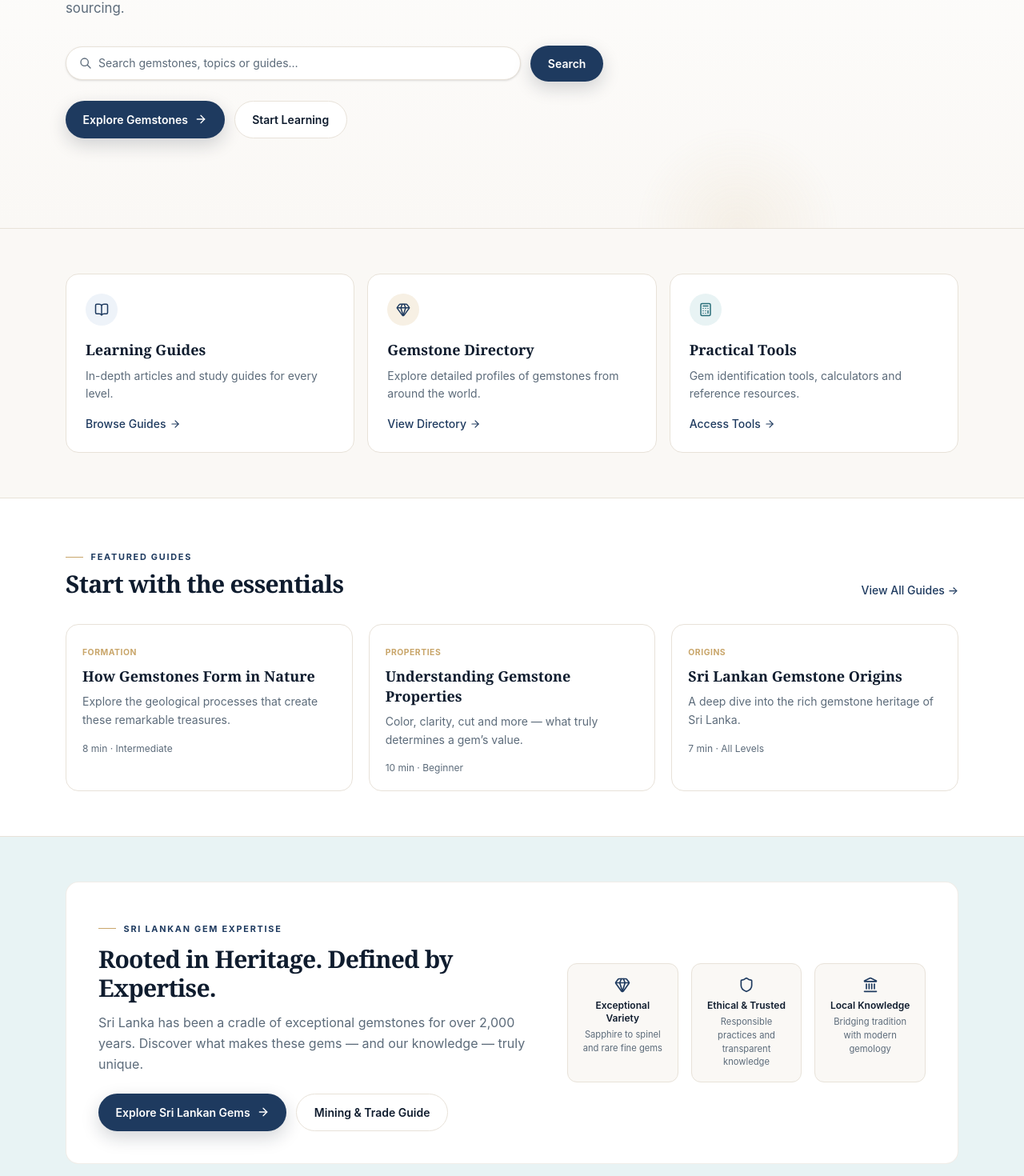
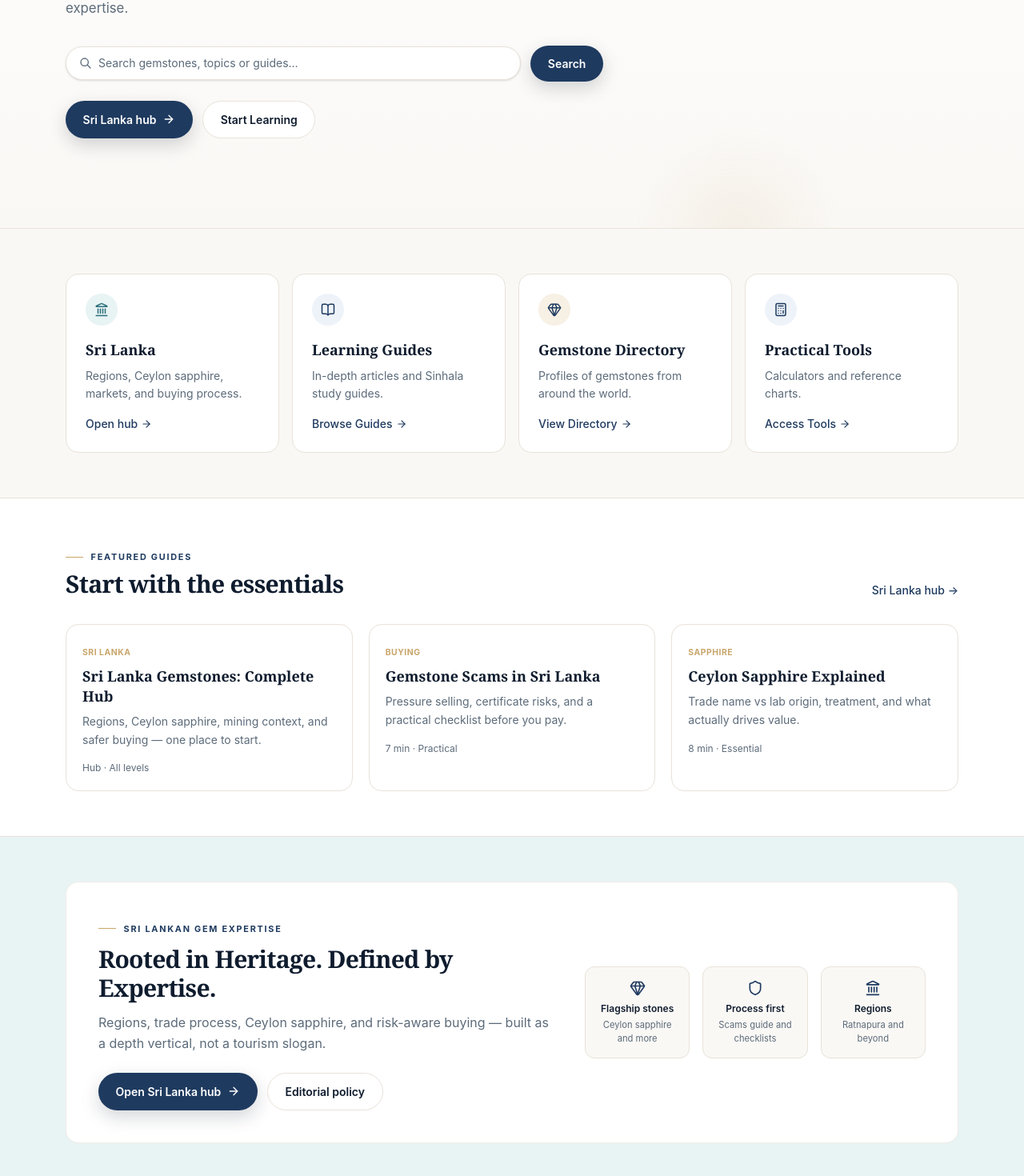
Before and after one commit to LinukaBandara/GemologyX, a Next.js app: page / in a window 1280 px wide. Shown: the part 418-1888 px from the top of the page at 80% size. Built offline with nearby package versions, Linux system fonts and the light colour scheme.

Commit message:
home: point Sri Lanka CTA and featured guides to Phase 0 hubs

```diff
--- a/src/app/page.tsx
+++ b/src/app/page.tsx
@@ -1,29 +1,32 @@
 import Link from "next/link";
-import { ArrowRight, BookOpen, Gem, Calculator, MapPin, Shield, Landmark } from "lucide-react";
+import { ArrowRight, BookOpen, Gem, Calculator, Shield, Landmark } from "lucide-react";
 import { gemstones } from "@/data/gemstones";
 import { GemstoneCard } from "@/components/gemstone-card";
 
 const FEATURED_GUIDES = [
   {
-    tag: "Formation",
-    title: "How Gemstones Form in Nature",
-    description: "Explore the geological processes that create these remarkable treasures.",
-    href: "/learn",
-    meta: "8 min · Intermediate",
+    tag: "Sri Lanka",
+    title: "Sri Lanka Gemstones: Complete Hub",
+    description:
+      "Regions, Ceylon sapphire, mining context, and safer buying — one place to start.",
+    href: "/sri-lanka",
+    meta: "Hub · All levels",
   },
   {
-    tag: "Properties",
-    title: "Understanding Gemstone Properties",
-    description: "Color, clarity, cut and more — what truly determines a gem’s value.",
-    href: "/learn",
-    meta: "10 min · Beginner",
+    tag: "Buying",
+    title: "Gemstone Scams in Sri Lanka",
+    description:
+      "Pressure selling, certificate risks, and a practical checklist before you pay.",
+    href: "/sri-lanka/buying/gemstone-scams",
+    meta: "7 min · Practical",
   },
   {
-    tag: "Origins",
-    title: "Sri Lankan Gemstone Origins",
-    description: "A deep dive into the rich gemstone heritage of Sri Lanka.",
-    href: "/origins/sri-lanka",
-    meta: "7 min · All Levels",
+    tag: "Sapphire",
+    title: "Ceylon Sapphire Explained",
+    description:
+      "Trade name vs lab origin, treatment, and what actually drives value.",
+    href: "/sri-lanka/gems/ceylon-sapphire",
+    meta: "8 min · Essential",
   },
 ];
 
@@ -43,15 +46,29 @@ export default function HomePage() {
               Discover the science and beauty behind every gem.
             </h1>
             <p className="mt-5 max-w-xl text-base leading-relaxed text-muted md:text-[1.05rem]">
-              GemologyX is your trusted guide to understanding gemstones — from formation and properties to identification, treatments and ethical sourcing.
+              GemologyX is your trusted guide to understanding gemstones — from
+              formation and properties to identification, treatments, and Sri
+              Lankan expertise.
             </p>
 
             <div className="mt-8 flex flex-col gap-3 sm:flex-row sm:items-center">
               <div className="flex flex-1 items-center gap-2 rounded-full border border-border bg-white px-4 py-2.5 shadow-sm">
-                <svg className="h-4 w-4 shrink-0 text-muted" fill="none" viewBox="0 0 24 24" stroke="currentColor">
-                  <path strokeLinecap="round" strokeLinejoin="round" strokeWidth={2} d="M21 21l-6-6m2-5a7 7 0 11-14 0 7 7 0 0114 0z" />
+                <svg
+                  className="h-4 w-4 shrink-0 text-muted"
+                  fill="none"
+                  viewBox="0 0 24 24"
+                  stroke="currentColor"
+                >
+                  <path
+                    strokeLinecap="round"
+                    strokeLinejoin="round"
+                    strokeWidth={2}
+                    d="M21 21l-6-6m2-5a7 7 0 11-14 0 7 7 0 0114 0z"
+                  />
                 </svg>
-                <span className="text-sm text-muted">Search gemstones, topics or guides…</span>
+                <span className="text-sm text-muted">
+                  Search gemstones, topics or guides…
+                </span>
               </div>
               <Link href="/search" className="gx-btn gx-btn-primary shrink-0">
                 Search
@@ -59,8 +76,8 @@ export default function HomePage() {
             </div>
 
             <div className="mt-6 flex flex-wrap gap-3">
-              <Link href="/gemstones" className="gx-btn gx-btn-primary">
-                Explore Gemstones <ArrowRight size={16} />
+              <Link href="/sri-lanka" className="gx-btn gx-btn-primary">
+                Sri Lanka hub <ArrowRight size={16} />
               </Link>
               <Link href="/learn" className="gx-btn gx-btn-secondary">
                 Start Learning
@@ -72,14 +89,31 @@ export default function HomePage() {
 
       {/* Entry points */}
       <section className="container-page gx-section">
-        <div className="grid gap-4 sm:grid-cols-3">
+        <div className="grid gap-4 sm:grid-cols-2 lg:grid-cols-4">
+          <Link href="/sri-lanka" className="gx-card group p-6">
+            <div className="mb-4 flex h-10 w-10 items-center justify-center rounded-full bg-teal-soft text-teal">
+              <Landmark size={18} />
+            </div>
+            <h2 className="font-serif text-lg font-semibold text-foreground">
+              Sri Lanka
+            </h2>
+            <p className="mt-2 text-sm leading-relaxed text-muted">
+              Regions, Ceylon sapphire, markets, and buying process.
+            </p>
+            <span className="mt-4 inline-flex items-center gap-1 text-sm font-medium text-accent group-hover:gap-2 transition-all">
+              Open hub <ArrowRight size={14} />
+            </span>
+          </Link>
+
           <Link href="/learn" className="gx-card group p-6">
             <div className="mb-4 flex h-10 w-10 items-center justify-center rounded-full bg-accent-soft text-accent">
               <BookOpen size={18} />
             </div>
-            <h2 className="font-serif text-lg font-semibold text-foreground">Learning Guides</h2>
+            <h2 className="font-serif text-lg font-semibold text-foreground">
+              Learning Guides
+            </h2>
             <p className="mt-2 text-sm leading-relaxed text-muted">
-              In-depth articles and study guides for every level.
+              In-depth articles and Sinhala study guides.
             </p>
             <span className="mt-4 inline-flex items-center gap-1 text-sm font-medium text-accent group-hover:gap-2 transition-all">
               Browse Guides <ArrowRight size={14} />
@@ -90,9 +124,11 @@ export default function HomePage() {
             <div className="mb-4 flex h-10 w-10 items-center justify-center rounded-full bg-gold-soft text-accent">
               <Gem size={18} />
             </div>
-            <h2 className="font-serif text-lg font-semibold text-foreground">Gemstone Directory</h2>
+            <h2 className="font-serif text-lg font-semibold text-foreground">
+              Gemstone Directory
+            </h2>
             <p className="mt-2 text-sm leading-relaxed text-muted">
-              Explore detailed profiles of gemstones from around the world.
+              Profiles of gemstones from around the world.
             </p>
             <span className="mt-4 inline-flex items-center gap-1 text-sm font-medium text-accent group-hover:gap-2 transition-all">
               View Directory <ArrowRight size={14} />
@@ -100,12 +136,14 @@ export default function HomePage() {
           </Link>
 
           <Link href="/tools" className="gx-card group p-6">
-            <div className="mb-4 flex h-10 w-10 items-center justify-center rounded-full bg-teal-soft text-teal">
+            <div className="mb-4 flex h-10 w-10 items-center justify-center rounded-full bg-accent-soft text-accent">
               <Calculator size={18} />
             </div>
-            <h2 className="font-serif text-lg font-semibold text-foreground">Practical Tools</h2>
+            <h2 className="font-serif text-lg font-semibold text-foreground">
+              Practical Tools
+            </h2>
             <p className="mt-2 text-sm leading-relaxed text-muted">
-              Gem identification tools, calculators and reference resources.
+              Calculators and reference charts.
             </p>
             <span className="mt-4 inline-flex items-center gap-1 text-sm font-medium text-accent group-hover:gap-2 transition-all">
               Access Tools <ArrowRight size={14} />
@@ -119,19 +157,28 @@ export default function HomePage() {
         <div className="container-page gx-section">
           <div className="flex flex-wrap items-end justify-between gap-4">
             <div>
-              <p className="gx-eyebrow"><span /> Featured Guides</p>
+              <p className="gx-eyebrow">
+                <span /> Featured Guides
+              </p>
               <h2 className="mt-2 font-serif text-2xl font-semibold tracking-tight md:text-3xl">
                 Start with the essentials
               </h2>
             </div>
-            <Link href="/learn" className="text-sm font-medium text-accent hover:text-accent-strong">
-              View All Guides →
+            <Link
+              href="/sri-lanka"
+              className="text-sm font-medium text-accent hover:text-accent-strong"
+            >
+              Sri Lanka hub →
             </Link>
           </div>
 
           <div className="mt-8 grid gap-5 sm:grid-cols-3">
             {FEATURED_GUIDES.map((guide) => (
-              <Link key={guide.title} href={guide.href} className="gx-card group overflow-hidden">
+              <Link
+                key={guide.title}
+                href={guide.href}
+                className="gx-card group overflow-hidden"
+              >
                 <div className="p-5">
                   <span className="text-[0.65rem] font-bold uppercase tracking-wider text-gold">
                     {guide.tag}
@@ -139,7 +186,9 @@ export default function HomePage() {
                   <h3 className="mt-2 font-serif text-lg font-semibold leading-snug text-foreground group-hover:text-accent transition-colors">
                     {guide.title}
                   </h3>
-                  <p className="mt-2 text-sm leading-relaxed text-muted">{guide.description}</p>
+                  <p className="mt-2 text-sm leading-relaxed text-muted">
+                    {guide.description}
+                  </p>
                   <p className="mt-4 text-xs text-muted">{guide.meta}</p>
                 </div>
               </Link>
@@ -154,20 +203,25 @@ export default function HomePage() {
           <div className="rounded-2xl border border-border/60 bg-white p-7 md:p-10">
             <div className="flex flex-col gap-8 md:flex-row md:items-center md:justify-between">
               <div className="max-w-xl">
-                <div className="gx-eyebrow"><span /> Sri Lankan Gem Expertise</div>
+                <div className="gx-eyebrow">
+                  <span /> Sri Lankan Gem Expertise
+                </div>
                 <h2 className="mt-3 font-serif text-2xl font-semibold tracking-tight md:text-3xl">
                   Rooted in Heritage. Defined by Expertise.
                 </h2>
                 <p className="mt-3 text-sm leading-relaxed text-muted md:text-base">
-                  Sri Lanka has been a cradle of exceptional gemstones for over 2,000 years.
-                  Discover what makes these gems — and our knowledge — truly unique.
+                  Regions, trade process, Ceylon sapphire, and risk-aware buying
+                  — built as a depth vertical, not a tourism slogan.
                 </p>
                 <div className="mt-6 flex flex-wrap gap-3">
-                  <Link href="/origins/sri-lanka" className="gx-btn gx-btn-primary">
-                    Explore Sri Lankan Gems <ArrowRight size={16} />
+                  <Link href="/sri-lanka" className="gx-btn gx-btn-primary">
+                    Open Sri Lanka hub <ArrowRight size={16} />
                   </Link>
-                  <Link href="/sri-lanka-mining" className="gx-btn gx-btn-secondary">
-                    Mining & Trade Guide
+                  <Link
+                    href="/editorial-policy"
+                    className="gx-btn gx-btn-secondary"
+                  >
+                    Editorial policy
                   </Link>
                 </div>
               </div>
@@ -175,18 +229,30 @@ export default function HomePage() {
               <div className="grid grid-cols-1 gap-4 sm:grid-cols-3 md:max-w-md">
                 <div className="rounded-xl border border-border bg-background p-4 text-center">
                   <Gem className="mx-auto mb-2 text-accent" size={20} />
-                  <p className="text-xs font-semibold text-foreground">Exceptional Variety</p>
-                  <p className="mt-1 text-[0.7rem] text-muted">Sapphire to spinel and rare fine gems</p>
+                  <p className="text-xs font-semibold text-foreground">
+                    Flagship stones
+                  </p>
+                  <p className="mt-1 text-[0.7rem] text-muted">
+                    Ceylon sapphire and more
+                  </p>
                 </div>
                 <div className="rounded-xl border border-border bg-background p-4 text-center">
                   <Shield className="mx-auto mb-2 text-accent" size={20} />
-                  <p className="text-xs font-semibold text-foreground">Ethical & Trusted</p>
-                  <p className="mt-1 text-[0.7rem] text-muted">Responsible practices and transparent knowledge</p>
+                  <p className="text-xs font-semibold text-foreground">
+                    Process first
+                  </p>
+                  <p className="mt-1 text-[0.7rem] text-muted">
+                    Scams guide and checklists
+                  </p>
                 </div>
                 <div className="rounded-xl border border-border bg-background p-4 text-center">
                   <Landmark className="mx-auto mb-2 text-accent" size={20} />
-                  <p className="text-xs font-semibold text-foreground">Local Knowledge</p>
-                  <p className="mt-1 text-[0.7rem] text-muted">Bridging tradition with modern gemology</p>
+                  <p className="text-xs font-semibold text-foreground">
+                    Regions
+                  </p>
+                  <p className="mt-1 text-[0.7rem] text-muted">
+                    Ratnapura and beyond
+                  </p>
                 </div>
               </div>
             </div>
@@ -198,12 +264,17 @@ export default function HomePage() {
       <section className="container-page gx-section">
         <div className="flex flex-wrap items-end justify-between gap-4">
           <div>
-            <p className="gx-eyebrow"><span /> Reference</p>
+            <p className="gx-eyebrow">
+              <span /> Reference
+            </p>
             <h2 className="mt-2 font-serif text-2xl font-semibold tracking-tight md:text-3xl">
               Explore Gemstones
             </h2>
           </div>
-          <Link href="/gemstones" className="text-sm font-medium text-accent hover:text-accent-strong">
+          <Link
+            href="/gemstones"
+            className="text-sm font-medium text-accent hover:text-accent-strong"
+          >
             View all gemstones →
           </Link>
         </div>
@@ -221,11 +292,17 @@ export default function HomePage() {
             Learn something new about gemstones.
           </h2>
           <p className="mx-auto mt-3 max-w-md text-sm text-muted">
-            Explore our growing library of gemstone references, practical guides and tools.
+            Explore Sri Lanka depth, practical guides, and tools — with sources
+            and review dates on substantive pages.
           </p>
-          <Link href="/learn" className="gx-btn gx-btn-primary mt-7">
-            Browse the guides <ArrowRight size={16} />
-          </Link>
+          <div className="mt-7 flex flex-wrap justify-center gap-3">
+            <Link href="/sri-lanka" className="gx-btn gx-btn-primary">
+              Sri Lanka hub <ArrowRight size={16} />
+            </Link>
+            <Link href="/learn" className="gx-btn gx-btn-secondary">
+              Browse Learn
+            </Link>
+          </div>
         </div>
       </section>
     </>
```
